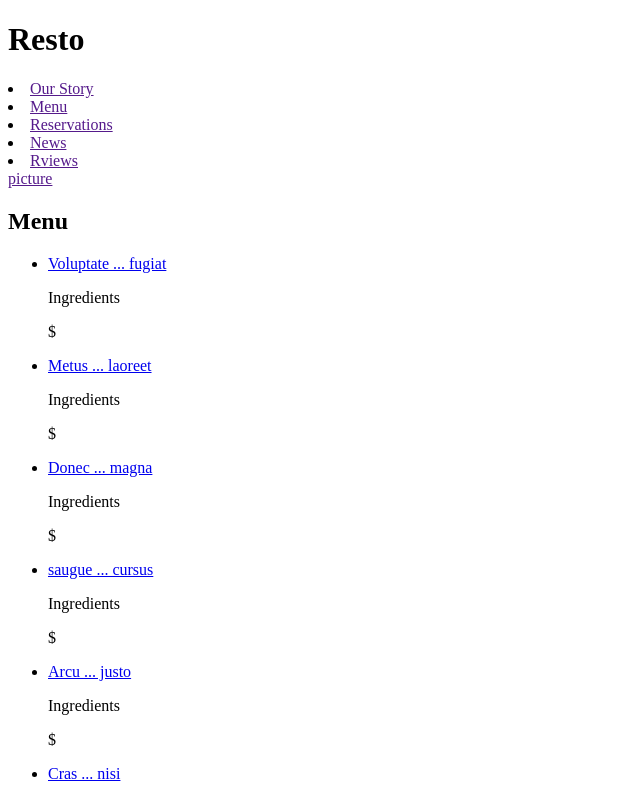
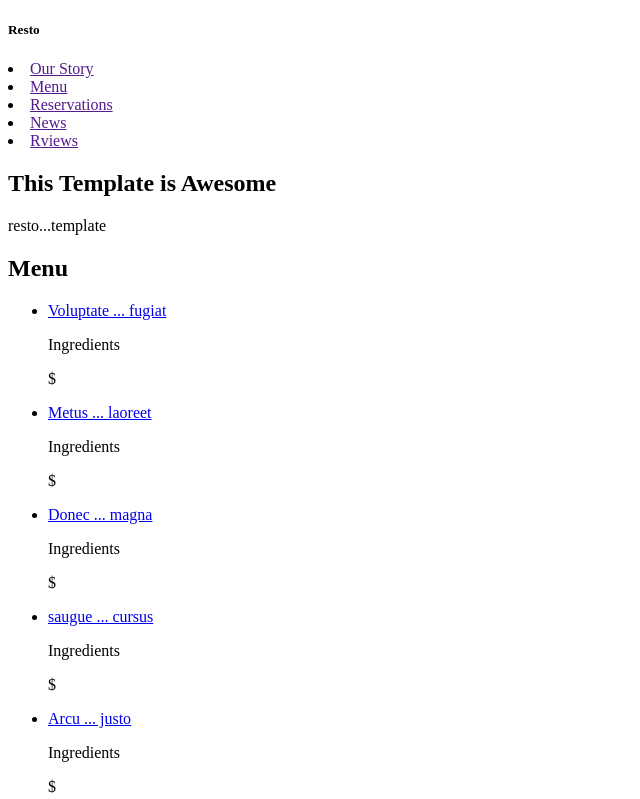
Before and after one commit to coderisbro/pract1, a plain HTML site: page index.html in a window 1280 px wide. Shown: the top 799 px of the page, without its empty margins (0-640 px from the left). Drawn offline with Linux system fonts and the light colour scheme.

Commit message:
coderisbro

```diff
--- a/index.html
+++ b/index.html
@@ -8,7 +8,7 @@
 <body>
 
     <header>
-        <h1>Resto</h1>
+        <h5>Resto</h5>
             <nav>
                     <li><a href="">Our Story</a>
                     <li><a href="">Menu</a>
@@ -19,7 +19,8 @@
     </header>
 
     <section>
-          <a href="">picture</a>
+            <h1>This Template is Awesome</h1>
+            <p>resto...template</p>
     </section>
 
     <h2>Menu</h2>
@@ -116,7 +117,7 @@
     </section>
 
     <footer>
-        <p><b>New York Resturant</b><br>3926 Anmoore Road<br>New York, NY 10014<br><b>718-749-1714</b></p>
+        <p><b>New York Resturant</b><br>3926 Anmoore Road<br>New York, NY 10014<br><b><a href="#">718-749-1714</a></b></p>
         <p><b>France Resturant</b><br>68, rue de la Couronne<br>75002 PARIS<br><b>02.94.23.69.56</b></p>
         <ul>
             <li><a href="#">Blog</a></li>
```
